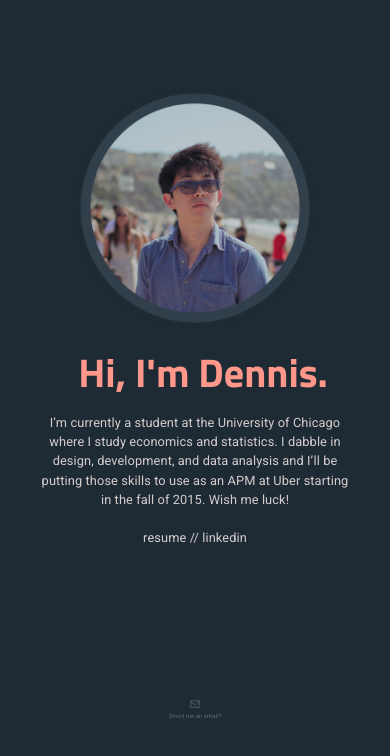
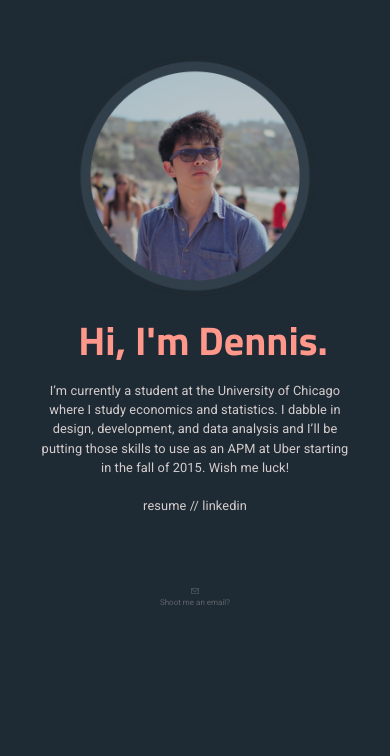
Before and after one commit to dennisz/dennisz.github.io, a plain HTML site: page index.html in a window 390 px wide. Drawn offline with nearby package versions, Linux system fonts and the light colour scheme; a script that the page names is missing.

Commit message:
moving stuff

```diff
--- a/css/main.css
+++ b/css/main.css
@@ -299,7 +299,7 @@ a:hover {
 	  }
 
      #profile {
-        margin-top: 5em;
+        margin-top: 3em;
         max-height: 15em;
      }
 
@@ -319,12 +319,16 @@ a:hover {
 	  	font-size: 0.8em;
 	 }
 
+     .email {
+        margin-top: -5em;
+     }
+
 	 .email p {
-	  	font-size:0.3em;
+	  	font-size:0.5em;
 	 }
 
 	 .email img {
-	  	height: 10px;
+	  	height: 0.5em;
 
 	 }
 
```
